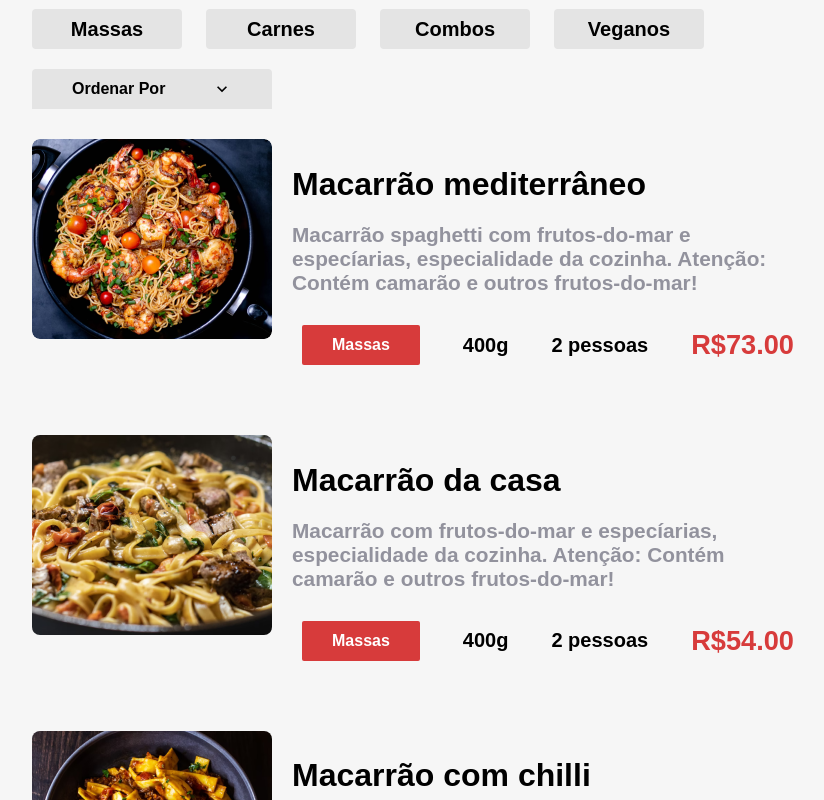
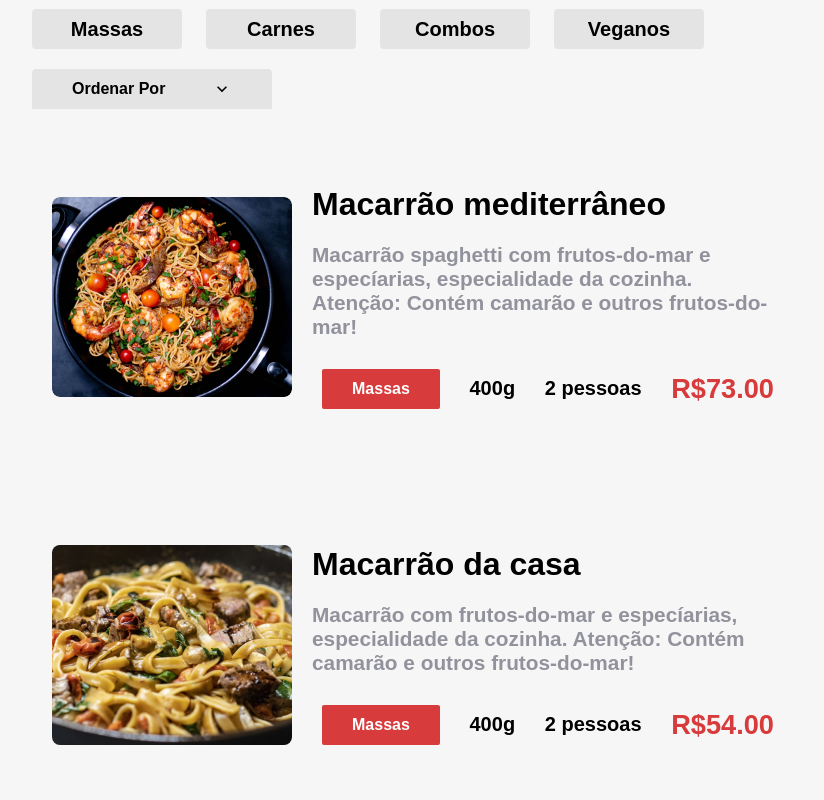
Before and after one commit to filipipaz/aluroni, a React (Create React App) app: page /cardapio in a window 1280 px wide. Shown: the part 640-1440 px from the top of the page, without its empty margins (168-992 px from the left). Built offline with nearby package versions, Linux system fonts and the light colour scheme; a web font is replaced by a local one.

Commit message:
Refatorar os prato NotFound,

```diff
--- a/src/components/PaginaPadrao/index.tsx
+++ b/src/components/PaginaPadrao/index.tsx
@@ -2,7 +2,11 @@
 import stylesTema from 'styles/Tema.module.scss';
 import { Outlet } from 'react-router-dom';
 
-export default function Header() {
+export default function PaginaPadrao({
+  children,
+}: {
+  children?: React.ReactNode;
+}) {
   return (
     <>
       <header className={styles.header}>
@@ -10,6 +14,7 @@
       </header>
       <div className={stylesTema.container}>
         <Outlet />
+        {children}
       </div>
     </>
   );
--- a/src/index.tsx
+++ b/src/index.tsx
@@ -2,7 +2,7 @@
 import ReactDOM from 'react-dom/client';
 import 'normalize.css';
 import './index.css';
-import Router from './routes.js';
+import Router from './routes';
 
 const root = ReactDOM.createRoot(
   document.getElementById('root') as HTMLElement
--- a/src/pages/Cardapio/Itens/Item/Item.module.scss
+++ b/src/pages/Cardapio/Itens/Item/Item.module.scss
@@ -1,15 +1,17 @@
 @import "styles/variaveis";
 @import "styles/breakpoints";
-
-$massas: #d73b3b;
-$carnes: #30201e;
-$combos: #e6c864;
-$veganos: #80aa40;
-
 .item {
+  align-items: center;
+  border-radius: 10px;
+  cursor: pointer;
   display: flex;
   flex-wrap: wrap;
+  padding: 20px;
+  transition: .2s ease-in;
   width: 90%;
+  &:hover {
+    background-color: $grey;
+  }
   &__imagem {
     min-width: 240px;
     @media (max-width: $desktop_xsm) {
@@ -26,7 +28,7 @@
     flex-direction: column;
     flex-wrap: wrap;
     justify-content: space-around;
-    padding: 0 20px;
+    margin: 0 20px;
     @media (max-width: $desktop_xsm) {
       flex-direction: row;
       margin-top: 20px;
--- a/src/pages/Cardapio/Itens/Item/index.tsx
+++ b/src/pages/Cardapio/Itens/Item/index.tsx
@@ -1,13 +1,14 @@
 import styles from './Item.module.scss';
-import classNames from 'classnames';
 import TagsPrato from 'components/TagsPrato';
+import { useNavigate } from 'react-router-dom';
 import { Prato } from 'types/Prato';
 
 
 export default function Item(props: Prato) {
-  const { title, description, photo } = props;
+  const { title, description, photo, id } = props;
+  const navigate = useNavigate();
   return (
-    <div className={styles.item}>
+    <div className={styles.item} onClick={() => navigate(`/prato/${id}`)}>
       <div className={styles.item__imagem}>
         <img src={photo} alt={title} />
       </div>
--- a/src/pages/Prato/index.tsx
+++ b/src/pages/Prato/index.tsx
@@ -2,17 +2,19 @@
 import { useParams, useNavigate } from 'react-router-dom';
 import cardapio from 'data/cardapio.json';
 import TagsPrato from 'components/TagsPrato';
+import NotFound from 'pages/NotFound';
+import PaginaPadrao from 'components/PaginaPadrao';
 
 export default function Prato() {
   const { id } = useParams();
   const navigate = useNavigate();
   const prato = cardapio.find((item) => item.id === Number(id));
   if (!prato) {
-    return '';
+    return <NotFound />;
   }
 
   return (
-    <>
+    <PaginaPadrao>
       <button className={styles.voltar} onClick={() => navigate(-1)}>
         {'< Voltar'}
       </button>
@@ -26,6 +28,6 @@
           <TagsPrato {...prato}/>
         </div>
       </section>
-    </>
+    </PaginaPadrao>
   );
 }
--- a/src/routes.js
+++ b/src/routes.tsx
@@ -18,10 +18,9 @@
             <Route index element={<Inicio />} />
             <Route path='cardapio' element={<Cardapio />} />
             <Route path='sobre' element={<Sobre />} />
-            <Route path='prato/:id' element={<Prato />}/>
           </Route>
+          <Route path='prato/:id' element={<Prato />} />
           <Route path='*' element={<NotFound />} />
-
         </Routes>
         <Footer />
       </Router>
```
